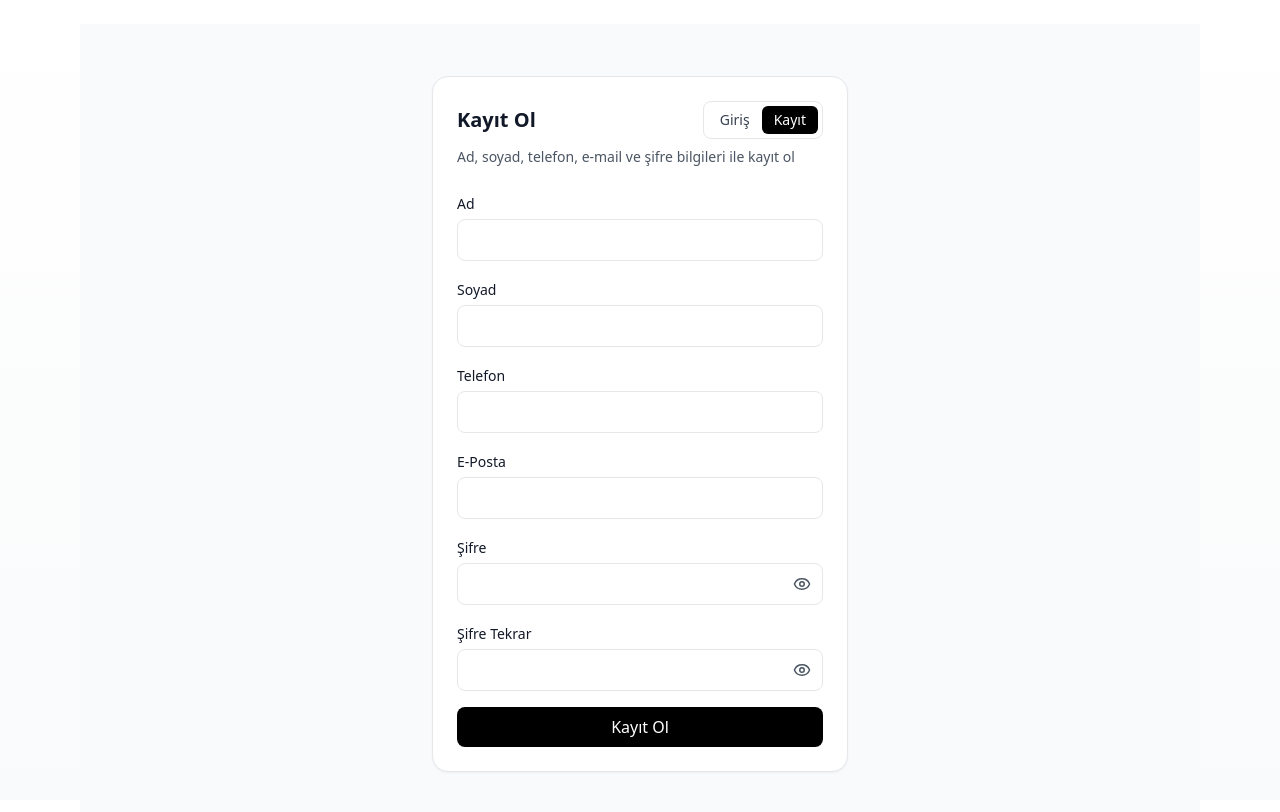
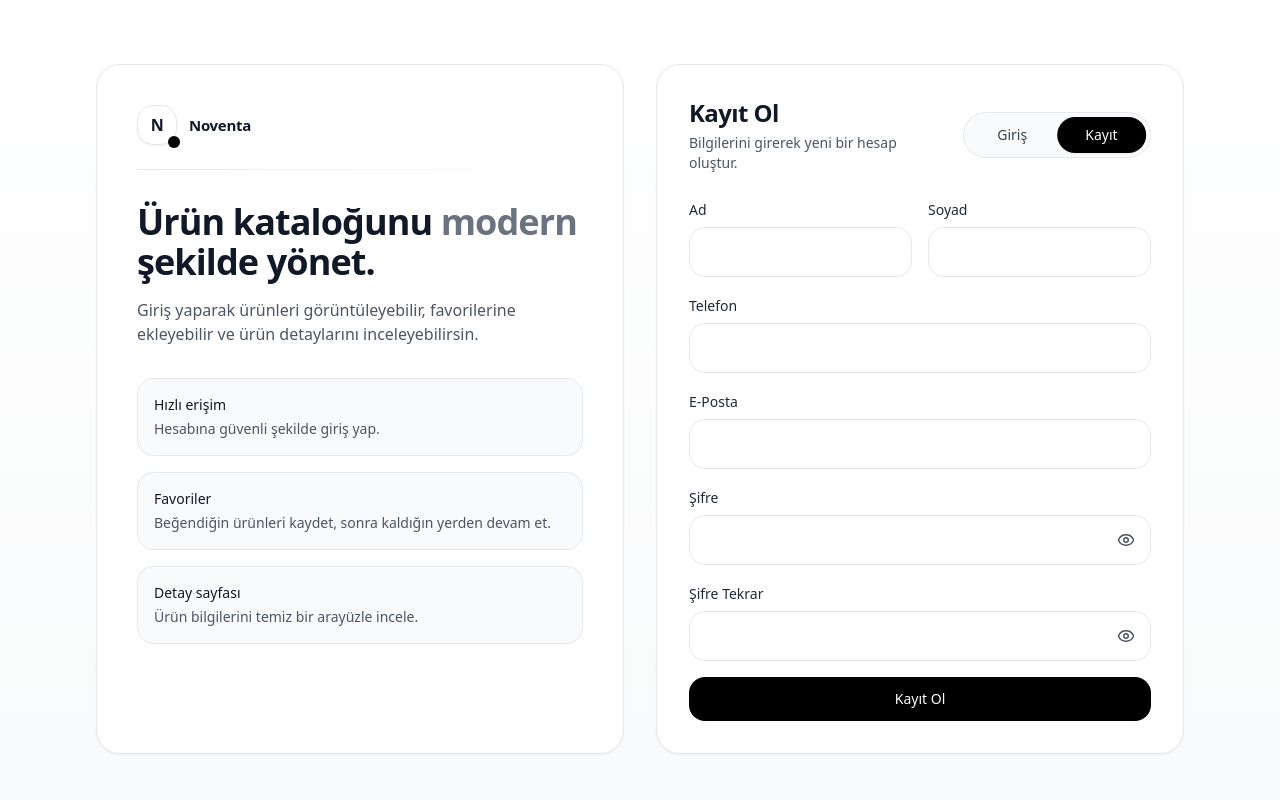
Before and after one commit to Gorkemsakartepe/piton-product-catalog, a Next.js app: page /auth in a window 1280 px wide. Both pictures are taken after a click on the button "Kayıt". Shown: the top 812 px of the page. Built offline with nearby package versions, Linux system fonts and the light colour scheme.

Commit message:
feat(ui): redesign auth page

```diff
--- a/app/auth/page.tsx
+++ b/app/auth/page.tsx
@@ -41,6 +41,24 @@ function extractPhoneDigits(input: string) {
   const digits = input.replace(/\D/g, "");
   const normalized = digits.startsWith("90") ? digits.slice(2) : digits;
   return normalized.slice(0, 10);
+}
+
+function Field({
+  label,
+  children,
+  error,
+}: {
+  label: string;
+  children: React.ReactNode;
+  error?: string | null;
+}) {
+  return (
+    <div className="space-y-1.5">
+      <label className="text-sm font-medium text-gray-800">{label}</label>
+      {children}
+      {error ? <p className="text-xs text-red-600">{error}</p> : null}
+    </div>
+  );
 }
 
 export default function AuthPage() {
@@ -140,7 +158,6 @@ export default function AuthPage() {
         return;
       }
 
-      // register
       const fullName = `${firstName.trim()} ${lastName.trim()}`.trim();
       const res = await registerApi({
         name: fullName,
@@ -162,15 +179,86 @@ export default function AuthPage() {
   }
 
   return (
-    <main className="min-h-screen bg-gray-50">
-      <div className="mx-auto flex min-h-screen max-w-md flex-col justify-center px-4">
-        <div className="rounded-2xl border bg-white p-6 shadow-sm">
-          <div className="flex items-center justify-between">
-            <h1 className="text-xl font-semibold">
-              {mode === "login" ? "Giriş Yap" : "Kayıt Ol"}
+    <main className="min-h-[calc(100vh-80px)]">
+      {/* Dikey ortalama + padding */}
+      <div className="mx-auto flex min-h-[calc(100vh-80px)] max-w-6xl items-center px-4 py-10">
+        <div className="grid w-full items-stretch gap-8 lg:grid-cols-2">
+          {/* Left panel */}
+          <section className="hidden lg:block">
+            <div className="h-full rounded-3xl border bg-white p-10 shadow-sm">
+              <div className="flex items-center gap-3">
+                <span className="relative inline-flex h-10 w-10 items-center justify-center rounded-2xl border bg-white shadow-sm">
+                  <span className="text-base font-semibold tracking-tight">N</span>
+                  <span className="absolute -bottom-1 -right-1 h-3 w-3 rounded-full bg-black" />
+                </span>
+                <p className="text-[15px] font-semibold tracking-[-0.02em]">
+                  Noventa
+                </p>
+              </div>
+
+              {/* hafif çizgi */}
+              <div className="mt-6 h-px w-full bg-gradient-to-r from-gray-200 via-gray-100 to-transparent" />
+
+              <h1 className="mt-8 text-4xl font-semibold tracking-tight">
+                Ürün kataloğunu{" "}
+                <span className="text-gray-500">modern</span> şekilde yönet.
               </h1>
 
-            <div className="flex rounded-lg border p-1 text-sm">
+              <p className="mt-4 text-base text-gray-600">
+                Giriş yaparak ürünleri görüntüleyebilir, favorilerine ekleyebilir ve
+                ürün detaylarını inceleyebilirsin.
+              </p>
+
+              <div className="mt-8 grid gap-4">
+                <div className="rounded-2xl border bg-gray-50 p-4">
+                  <p className="text-sm font-medium">Hızlı erişim</p>
+                  <p className="mt-1 text-sm text-gray-600">
+                    Hesabına güvenli şekilde giriş yap.
+                  </p>
+                </div>
+
+                <div className="rounded-2xl border bg-gray-50 p-4">
+                  <p className="text-sm font-medium">Favoriler</p>
+                  <p className="mt-1 text-sm text-gray-600">
+                    Beğendiğin ürünleri kaydet, sonra kaldığın yerden devam et.
+                  </p>
+                </div>
+
+                <div className="rounded-2xl border bg-gray-50 p-4">
+                  <p className="text-sm font-medium">Detay sayfası</p>
+                  <p className="mt-1 text-sm text-gray-600">
+                    Ürün bilgilerini temiz bir arayüzle incele.
+                  </p>
+                </div>
+              </div>
+            </div>
+          </section>
+
+          {/* Right Form */}
+          <section className="flex items-center">
+            <div className="w-full rounded-3xl border bg-white p-6 shadow-sm sm:p-8">
+              <div className="flex items-center justify-between gap-4">
+                <div>
+                  <h2 className="text-2xl font-semibold tracking-tight">
+                    {mode === "login" ? "Giriş Yap" : "Kayıt Ol"}
+                  </h2>
+                  <p className="mt-1 text-sm text-gray-600">
+                    {mode === "login"
+                      ? "Hesabına erişmek için giriş yap."
+                      : "Bilgilerini girerek yeni bir hesap oluştur."}
+                  </p>
+                </div>
+
+                {/* Animated Switch */}
+                <div className="relative flex w-[190px] items-center rounded-full border bg-gray-50 p-1">
+                  <div
+                    className={[
+                      "absolute top-1 bottom-1 w-[calc(50%-4px)] rounded-full bg-black shadow-sm",
+                      "transition-transform duration-300 ease-out",
+                      mode === "login" ? "translate-x-0" : "translate-x-full",
+                    ].join(" ")}
+                  />
+
                   <button
                     type="button"
                     onClick={() => {
@@ -178,12 +266,14 @@ export default function AuthPage() {
                       setSubmitted(false);
                       setApiError(null);
                     }}
-                className={`rounded-md px-3 py-1 ${
-                  mode === "login" ? "bg-black text-white" : "text-gray-700"
-                }`}
+                    className={[
+                      "relative z-10 flex-1 rounded-full px-4 py-2 text-sm transition",
+                      mode === "login" ? "text-white" : "text-gray-700",
+                    ].join(" ")}
                   >
                     Giriş
                   </button>
+
                   <button
                     type="button"
                     onClick={() => {
@@ -191,91 +281,74 @@ export default function AuthPage() {
                       setSubmitted(false);
                       setApiError(null);
                     }}
-                className={`rounded-md px-3 py-1 ${
-                  mode === "register" ? "bg-black text-white" : "text-gray-700"
-                }`}
+                    className={[
+                      "relative z-10 flex-1 rounded-full px-4 py-2 text-sm transition",
+                      mode === "register" ? "text-white" : "text-gray-700",
+                    ].join(" ")}
                   >
                     Kayıt
                   </button>
                 </div>
               </div>
 
-          <p className="mt-2 text-sm text-gray-600">
-            {mode === "login"
-              ? "Hesabına giriş yap"
-              : "Ad, soyad, telefon, e-mail ve şifre bilgileri ile kayıt ol"}
-          </p>
+              {apiError && (
+                <div className="mt-4 rounded-2xl border border-red-200 bg-red-50 p-3 text-sm text-red-700">
+                  {apiError}
+                </div>
+              )}
 
               <form className="mt-6 space-y-4" onSubmit={onSubmit}>
-            {apiError && (
-              <p className="rounded-lg border border-red-200 bg-red-50 p-2 text-sm text-red-700">
-                {apiError}
-              </p>
-            )}
-
                 {mode === "register" && (
-              <>
-                <div className="space-y-1">
-                  <label className="text-sm font-medium">Ad</label>
+                  <div className="grid gap-4 sm:grid-cols-2">
+                    <Field label="Ad" error={firstNameError}>
                       <input
-                    className="w-full rounded-lg border px-3 py-2 outline-none focus:border-black"
+                        className="w-full rounded-2xl border px-4 py-3 outline-none transition focus:border-black"
                         value={firstName}
                         onChange={(e) => setFirstName(e.target.value)}
                         placeholder=""
                       />
-                  {firstNameError && (
-                    <p className="text-sm text-red-600">{firstNameError}</p>
-                  )}
-                </div>
+                    </Field>
 
-                <div className="space-y-1">
-                  <label className="text-sm font-medium">Soyad</label>
+                    <Field label="Soyad" error={lastNameError}>
                       <input
-                    className="w-full rounded-lg border px-3 py-2 outline-none focus:border-black"
+                        className="w-full rounded-2xl border px-4 py-3 outline-none transition focus:border-black"
                         value={lastName}
                         onChange={(e) => setLastName(e.target.value)}
                         placeholder=""
                       />
-                  {lastNameError && (
-                    <p className="text-sm text-red-600">{lastNameError}</p>
-                  )}
-                </div>
+                    </Field>
 
-                <div className="space-y-1">
-                  <label className="text-sm font-medium">Telefon</label>
+                    <div className="sm:col-span-2">
+                      <Field label="Telefon" error={phoneError}>
                         <input
-                    className="w-full rounded-lg border px-3 py-2 outline-none focus:border-black"
+                          className="w-full rounded-2xl border px-4 py-3 outline-none transition focus:border-black"
                           value={formatTRPhoneFromDigits(phoneDigits)}
-                    onChange={(e) => setPhoneDigits(extractPhoneDigits(e.target.value))}
+                          onChange={(e) =>
+                            setPhoneDigits(extractPhoneDigits(e.target.value))
+                          }
                           placeholder=""
                           type="tel"
                           inputMode="numeric"
                         />
-                  {phoneError && (
-                    <p className="text-sm text-red-600">{phoneError}</p>
-                  )}
+                      </Field>
                     </div>
-              </>
+                  </div>
                 )}
 
-            <div className="space-y-1">
-              <label className="text-sm font-medium">E-Posta</label>
+                <Field label="E-Posta" error={emailError}>
                   <input
-                className="w-full rounded-lg border px-3 py-2 outline-none focus:border-black"
+                    className="w-full rounded-2xl border px-4 py-3 outline-none transition focus:border-black"
                     value={email}
                     onChange={(e) => setEmail(e.target.value)}
                     placeholder=""
                     type="email"
                   />
-              {emailError && <p className="text-sm text-red-600">{emailError}</p>}
-            </div>
+                </Field>
 
-            <div className="space-y-1">
-              <label className="text-sm font-medium">Şifre</label>
-
+                <Field label="Şifre" error={passwordError}>
                   <div className="relative">
                     <input
-                  className="w-full rounded-lg border px-3 py-2 pr-12 outline-none focus:border-black"
+                      className="w-full rounded-2xl border px-4 py-3 pr-12 outline-none transition focus:border-black"
                       value={password}
                       onChange={(e) => setPassword(e.target.value)}
                       placeholder=""
@@ -284,23 +357,19 @@ export default function AuthPage() {
                     <button
                       type="button"
                       onClick={() => setShowPassword((v) => !v)}
-                  className="absolute right-2 top-1/2 -translate-y-1/2 rounded p-1 text-gray-600 hover:text-black"
+                      className="absolute right-2 top-1/2 -translate-y-1/2 rounded-xl p-2 text-gray-600 transition hover:bg-gray-100 hover:text-black"
                       aria-label={showPassword ? "Şifreyi gizle" : "Şifreyi göster"}
                     >
                       {showPassword ? <EyeOff size={18} /> : <Eye size={18} />}
                     </button>
                   </div>
-
-              {passwordError && <p className="text-sm text-red-600">{passwordError}</p>}
-            </div>
+                </Field>
 
                 {mode === "register" && (
-              <div className="space-y-1">
-                <label className="text-sm font-medium">Şifre Tekrar</label>
-
+                  <Field label="Şifre Tekrar" error={passwordConfirmError}>
                     <div className="relative">
                       <input
-                    className="w-full rounded-lg border px-3 py-2 pr-12 outline-none focus:border-black"
+                        className="w-full rounded-2xl border px-4 py-3 pr-12 outline-none transition focus:border-black"
                         value={passwordConfirm}
                         onChange={(e) => setPasswordConfirm(e.target.value)}
                         placeholder=""
@@ -309,19 +378,21 @@ export default function AuthPage() {
                       <button
                         type="button"
                         onClick={() => setShowPasswordConfirm((v) => !v)}
-                    className="absolute right-2 top-1/2 -translate-y-1/2 rounded p-1 text-gray-600 hover:text-black"
+                        className="absolute right-2 top-1/2 -translate-y-1/2 rounded-xl p-2 text-gray-600 transition hover:bg-gray-100 hover:text-black"
                         aria-label={
-                      showPasswordConfirm ? "Şifre tekrarını gizle" : "Şifre tekrarını göster"
+                          showPasswordConfirm
+                            ? "Şifre tekrarını gizle"
+                            : "Şifre tekrarını göster"
                         }
                       >
-                    {showPasswordConfirm ? <EyeOff size={18} /> : <Eye size={18} />}
+                        {showPasswordConfirm ? (
+                          <EyeOff size={18} />
+                        ) : (
+                          <Eye size={18} />
+                        )}
                       </button>
                     </div>
-
-                {passwordConfirmError && (
-                  <p className="text-sm text-red-600">{passwordConfirmError}</p>
-                )}
-              </div>
+                  </Field>
                 )}
 
                 {mode === "login" && (
@@ -338,12 +409,18 @@ export default function AuthPage() {
 
                 <button
                   type="submit"
-              className="w-full rounded-lg bg-black px-4 py-2 text-white disabled:opacity-50"
                   disabled={loading}
+                  className="w-full rounded-2xl bg-black px-4 py-3 text-sm font-medium text-white transition hover:bg-gray-900 disabled:opacity-50"
                 >
-              {loading ? "İşleniyor..." : mode === "login" ? "Giriş Yap" : "Kayıt Ol"}
+                  {loading
+                    ? "İşleniyor..."
+                    : mode === "login"
+                    ? "Giriş Yap"
+                    : "Kayıt Ol"}
                 </button>
               </form>
+            </div>
+          </section>
         </div>
       </div>
     </main>
```
Lines whose indentation alone changed are shown as unchanged.
